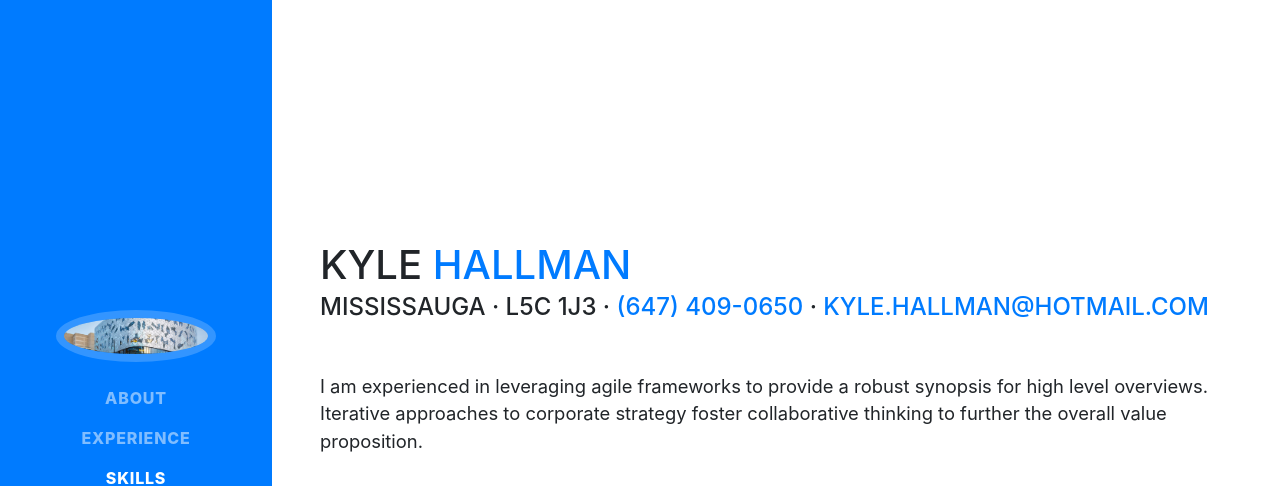
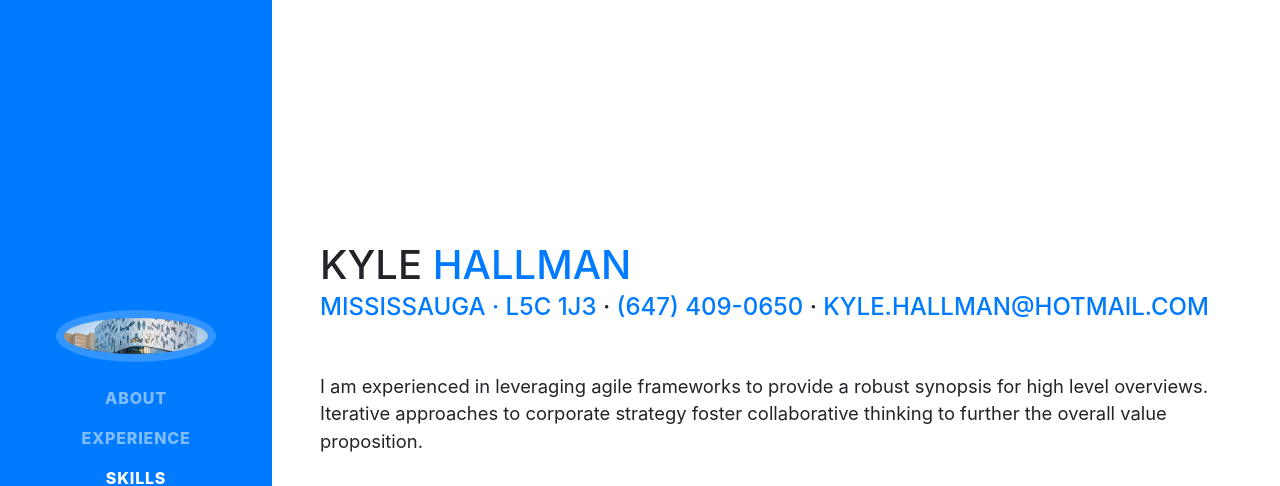
Before and after one commit to khallman97/khallman97.github.io, a website with bundled scripts: page index.html in a window 1280 px wide. Shown: the top 486 px of the page. Built offline with nearby package versions, Linux system fonts and the light colour scheme; a web font is replaced by a local one.

Commit message:
added google maps link to adress

```diff
--- a/index.html
+++ b/index.html
@@ -55,7 +55,7 @@
           <h1 class="mb-0">Kyle
             <span class="text-primary">Hallman</span>
           </h1>
-          <div class="subheading mb-5">Mississauga · L5C 1J3 · <a href="tel:6474090650">(647) 409-0650</a>  ·
+          <div class="subheading mb-5"><a target="_blank" href="https://maps.google.com/?q=Mississaua Canada">Mississauga · L5C 1J3 </a> · <a href="tel:6474090650">(647) 409-0650</a>  ·
             <a href="mailto:kyle.hallman@hotmail.com">kyle.hallman@hotmail.com</a>
           </div>
           <!-- Fill this in later for about me...Add objective/skils-->
@@ -109,8 +109,8 @@
 
       <section class="resume-section p-3 p-lg-5 d-flex d-column" id="skills">
         <h2 class="mb-5">Skills</h1>
-        <div>
-          <span>Programming skills</span>
+        <div >
+          <span >Programming skills</span>
           <ul class="myList">
             <li>Java</li>
             <li>C</li>
```
